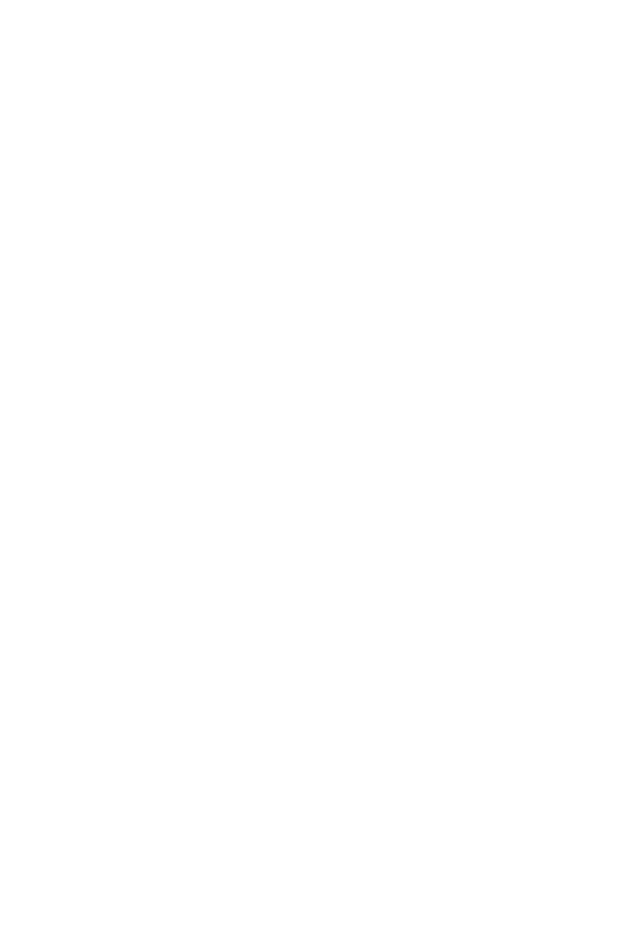
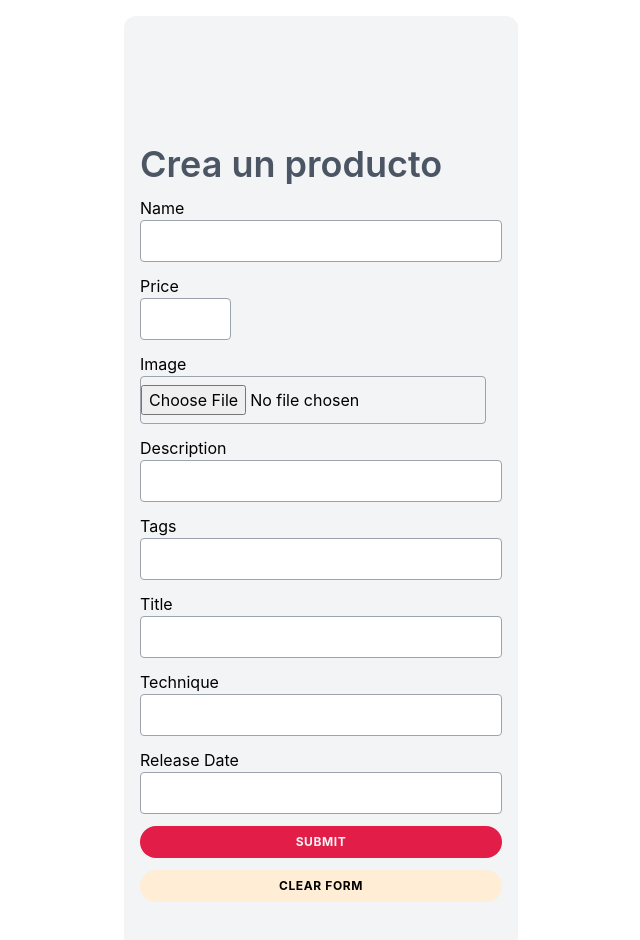
Before and after one commit to AleHP333/Arterest-frontend, a React (Create React App) app: page /create in a window 1280 px wide. Before the commit this address had no page. Shown: the top 940 px of the page, without its empty margins (319-959 px from the left). Before the commit the page ends 800 px from the top, so only its background shows below. Built offline with nearby package versions, Linux system fonts and the light colour scheme.

Commit message:
create product

```diff
--- a/src/App.js
+++ b/src/App.js
@@ -3,6 +3,7 @@
 import LandingPage from "./components/LandingPage/LandingPage";
 import PostProduct from "./pages/postProduct/PostProduct";
 import { Home } from "./components/Home/Home";
+import CreateProduct from "./components/CreateProduct/CreateProduct.jsx";
 
 function App() {
   return (
@@ -11,6 +12,7 @@
         <Routes>
           <Route exact path="/" element={<LandingPage />} />
           <Route exact path="/creation" element={<PostProduct />} />
+          <Route path="/create" element={<CreateProduct />} />
           <Route path="/home" element={<Home />} />
         </Routes>
       </Router>
--- a/src/components/CreateProduct/CreateProduct.jsx
+++ b/src/components/CreateProduct/CreateProduct.jsx
@@ -1,29 +1,33 @@
-import React from 'react';
-import { useFormik } from 'formik';
-import * as Yup from 'yup';
-import axios from 'axios';
-import PreviewImage from './ReusableFunctions/PreviewImage';
-import { productPost } from '../../redux/actions/productActionsTest';
-
+import React from "react";
+import { useFormik } from "formik";
+import * as Yup from "yup";
+import axios from "axios";
+import PreviewImage from "./ReusableFunctions/PreviewImage";
+import { productPost } from "../../redux/actions/adminActions";
 
 
 const CreateProduct = () => {
   const formik = useFormik({
     initialValues: {
-        name: '',
-        price: 1,
-        image: "",
+      userName: "",
+      title: "",
       description: "",
-        category: "",
+      img: "",
+      technique: "",
+      releaseDate: "",
+      price: "",
+      tags: "",
     },
     validationSchema: Yup.object({
-          name: Yup.string()
-            .max(15, 'Must be 15 characters or less')
-            .required('Required'),
-          price: Yup.number()
-            .max(20, 'Must be 20 or less')
-            .required('Required'),
-          image: Yup.mixed()
+      userName: Yup.string()
+        .max(15, "Must be 15 characters or less")
+        .required("Required"),
+      title: Yup.string()
+        .max(15, "Must be 15 characters or less")
+        .required("Required"),
+      description: Yup.string().required("Required"),
+
+      img: Yup.mixed()
         .required("required!")
         .test(
           "FILE_SIZE",
@@ -35,103 +39,192 @@
           "Select png or jpeg only",
           (value) => value && ["image/png", "image/jpeg"].includes(value.type)
         ),
-          description: Yup.string()
-            .required('Required'),
-          category: Yup.string()
-            .oneOf(
-              ['other'],
-              'Invalid Category'
-            )
-            .required('Required'),
+      technique: Yup.string()
+        .max(15, "Must be 15 characters or less")
+        .required("Required"),
+      releaseDate: Yup.string()
+        .max(15, "Must be 15 characters or less")
+        .required("Required"),
+      price: Yup.number().max(20, "Must be 20 or less").required("Required"),
+      tags: Yup.string()
+        .oneOf(["other"], "Invalid Category")
+        .required("Required"),
     }),
     onSubmit: async (values) => {
-      const { image } = formik.values;
+      const { img } = formik.values;
 
       const formData = new FormData();
 
       try {
-        formData.append("file", image);
+        formData.append("file", img);
 
         formData.append("upload_preset", "images");
-        const response = await axios.post(
-          "https://api.cloudinary.com/v1_1/onlypan/upload",
-          formData
-        )
-        .then(resAxios => {
-          values.image = resAxios.data.secure_url
-          productPost(values)
+        const response = await axios
+          .post("https://api.cloudinary.com/v1_1/onlypan/upload", formData)
+          .then((resAxios) => {
+            values.img = resAxios.data.secure_url;
+            productPost(values);
             console.log(values, "values luego del post");
-          })
+          });
         // console.log(formData, "formData");
         // console.log(response.data, "response.data");
         // console.log(response.data.secure_url);
       } catch (error) {
         console.log(error);
       }
-      formik.handleReset()
-    }
+      formik.handleReset();
+    },
   });
   return (
-      <div>
-    <form onSubmit={formik.handleSubmit}>
-      <label htmlFor="name">Name</label>
+    <div className="bg-gray-100 rounded-xl flex w-full min-h-screen justify-center items-center">
+      <div className="flex justify-between flex-col">
+        <form
+          onSubmit={formik.handleSubmit}
+          className="flex justify-between flex-col px-4 my-32 max-w-3xl mx-auto space-y-3"
+        >
+          <h1 className="text-4xl font-semibold text-gray-600">Crea un producto</h1>
+          <div className="">
+            <label htmlFor="userName">Name</label>
             <input
-        id="name"
-        name="name"
+              className="border border-gray-400 block py-2 w-full rounded focus:outline-none focus:border-teal-500"
+              id="userName"
+              name="userName"
               type="text"
               onChange={formik.handleChange}
-        value={formik.values.name}
+              value={formik.values.userName}
             />
-      {formik.errors.name && <p>{formik.errors.name}</p>}
+            {formik.errors.name && (
+              <p className="text-sm text-red-500">{formik.errors.name}</p>
+            )}
+          </div>
 
+          <div className="w-1/4">
             <label htmlFor="price">Price</label>
             <input
+              className="border border-gray-400 block py-2 w-full rounded focus:outline-none focus:border-teal-500"
               id="price"
               name="price"
               type="text"
               onChange={formik.handleChange}
               value={formik.values.price}
             />
-      {formik.errors.price && <p>{formik.errors.price}</p>}
-
-      <label htmlFor="image">Image</label>
+            {formik.errors.price && (
+              <p className="text-sm text-red-500">{formik.errors.price}</p>
+            )}
+          </div>
+          <div className="flex space-x-4">
+            <div>
+              <label htmlFor="img">Image</label>
               <input
-        id="image"
-        name="image"
+                className="border border-gray-400 block py-2 w-full rounded focus:outline-none focus:border-teal-500"
+                id="img"
+                name="img"
                 type="file"
                 onChange={(e) => {
                   console.log("formik", formik);
-            formik.setFieldValue("image", e.target.files[0])}}
+                  formik.setFieldValue("img", e.target.files[0]);
+                }}
                 // value={formik.values.image}
               />
-        {formik.errors.image && <p>{formik.errors.image}</p>}
+              {formik.errors.img && (
+                <p className="text-sm text-red-500">{formik.errors.img}</p>
+              )}
+            </div>
+            <div>
+              {formik.values.img && <PreviewImage file={formik.values.img} />}
+            </div>
+          </div>
 
+          <div>
             <label htmlFor="description">Description</label>
             <input
+              className="border border-gray-400 block py-2 w-full rounded focus:outline-none focus:border-teal-500"
               id="description"
               name="description"
               type="text"
               onChange={formik.handleChange}
               value={formik.values.description}
             />
-        {formik.errors.description && <p>{formik.errors.description}</p>}
+            {formik.errors.description && (
+              <p className="text-sm text-red-500">
+                {formik.errors.description}
+              </p>
+            )}
+          </div>
 
-        <label htmlFor="category">Category</label>
+          <div>
+            <label htmlFor="tags">Tags</label>
             <input
-        id="category"
-        name="category"
+              className="border border-gray-400 block py-2 w-full rounded focus:outline-none focus:border-teal-500"
+              id="tags"
+              name="tags"
               type="text"
               onChange={formik.handleChange}
-        value={formik.values.category}
+              value={formik.values.tags}
             />
-        {formik.errors.category && <p>{formik.errors.category}</p>}
-
-      <button type="Submit">Submit</button>
-      <button type="button" onClick={formik.handleReset}>Clear form</button>
+            {formik.errors.tags && (
+              <p className="text-sm text-red-500">{formik.errors.tags}</p>
+            )}
+          </div>
+          <div>
+            <label htmlFor="title">Title</label>
+            <input
+              className="border border-gray-400 block py-2 w-full rounded focus:outline-none focus:border-teal-500"
+              id="title"
+              name="title"
+              type="text"
+              onChange={formik.handleChange}
+              value={formik.values.title}
+            />
+            {formik.errors.title && (
+              <p className="text-sm text-red-500">{formik.errors.title}</p>
+            )}
+          </div>
+          <div>
+            <label htmlFor="technique">Technique</label>
+            <input
+              className="border border-gray-400 block py-2 w-full rounded focus:outline-none focus:border-teal-500"
+              id="technique"
+              name="technique"
+              type="text"
+              onChange={formik.handleChange}
+              value={formik.values.technique}
+            />
+            {formik.errors.technique && (
+              <p className="text-sm text-red-500">{formik.errors.technique}</p>
+            )}
+          </div>
+          <div>
+            <label htmlFor="releaseDate">Release Date</label>
+            <input
+              className="border border-gray-400 block py-2 w-full rounded focus:outline-none focus:border-teal-500"
+              id="releaseDate"
+              name="releaseDate"
+              type="text"
+              onChange={formik.handleChange}
+              value={formik.values.releaseDate}
+            />
+            {formik.errors.releaseDate && (
+              <p className="text-sm text-red-500">
+                {formik.errors.releaseDate}
+              </p>
+            )}
+          </div>
+          <button type="Submit" className="rounded-full py-2 px3 uppercase text-xs font-bold tracking-wider bg-rose-600 text-gray-100">
+            Submit
+          </button>
+          <button
+            type="button"
+            onClick={formik.handleReset}
+            className="rounded-full py-2 px3 uppercase text-xs font-bold tracking-wider bg-orange-100"
+          >
+            Clear form
+          </button>
         </form>
-    {formik.values.image && <PreviewImage file={formik.values.image} />}
+      </div>
+      {/* {formik.values.img && <PreviewImage file={formik.values.img} />} */}
     </div>
   );
 };
 
-export default CreateProduct
+export default CreateProduct;
--- a/src/redux/actions/adminActions.js
+++ b/src/redux/actions/adminActions.js
@@ -1,13 +1,18 @@
 import axios from "axios";
 
-// export function productPost(formData) {
-//   console.log(formData, "form en el action");
-//   return async function (dispatch) {
-//     console.log(formData, "form en el action despues del return");
-//     const post = await axios
-//       .post("http://localhost:3001/paints/createProducts", formData)
-//       .then((response) => response.data)
-//       .catch();
-//     return dispatch({ type: "POST_ACTIVITY", payload: post });
-//   };
-// }
+export function productPost(formData) {
+  console.log(formData, "form en el action");
+  async function a(dispatch) {
+    console.log(formData, "form en el action despues del return");
+    const post = await axios
+      .post("http://localhost:3001/paints/createProducts", formData)
+      .then((response) => response.data)
+      .catch();
+    return dispatch({ type: "POST_ACTIVITY", payload: post });
+  }
+  try {
+    return a();
+  } catch (error) {
+    console.log(error);
+  }
+}
```
Lines whose indentation alone changed are shown as unchanged.
